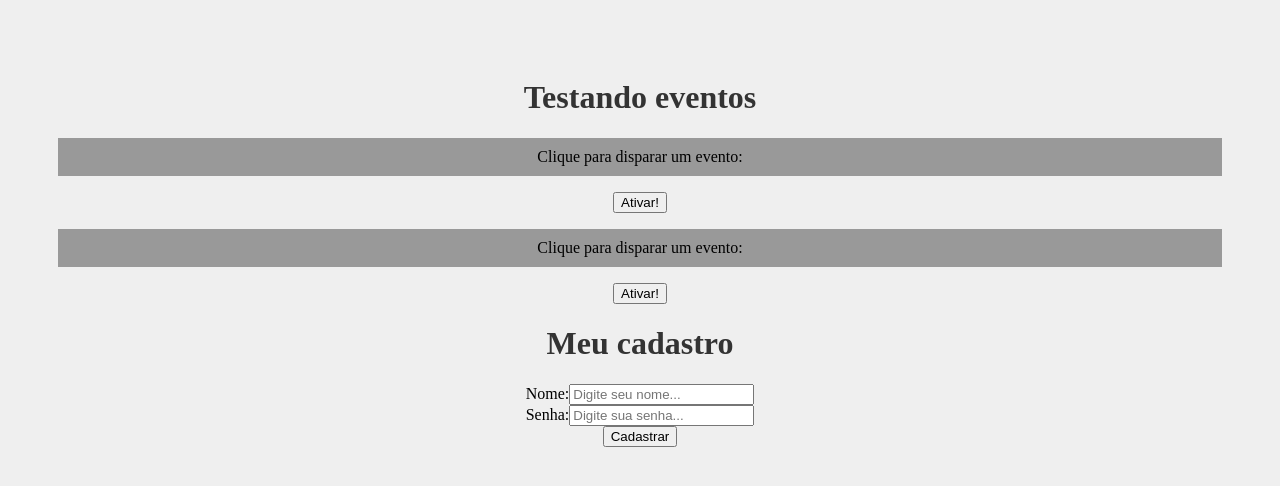
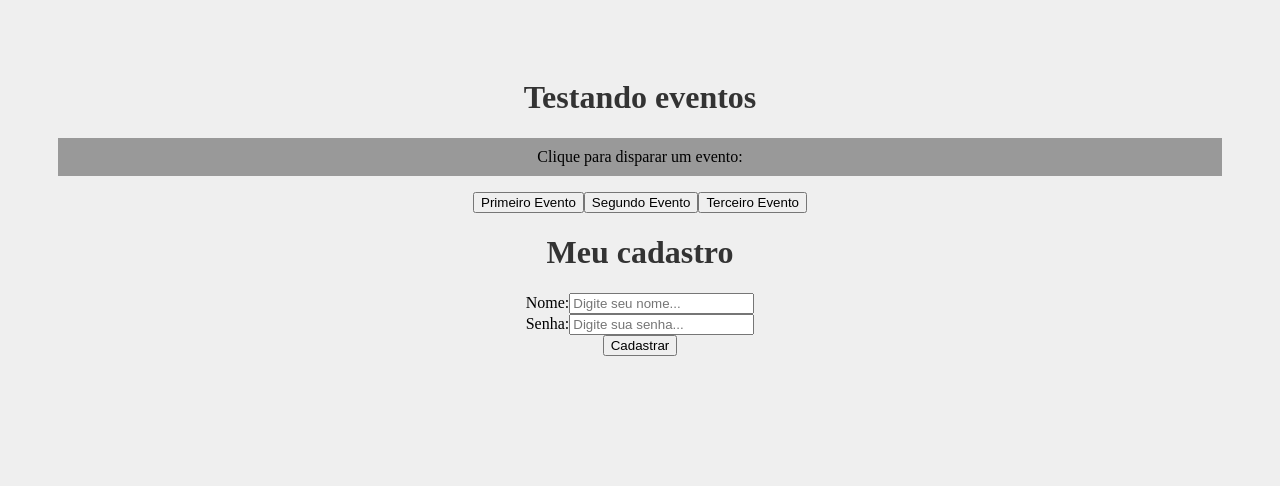
Before and after one commit to IsaiasSantanaDosSantos/curso-projeto-React, a React (Create React App) app: page / in a window 1280 px wide. Shown: the top 486 px of the page. Built offline with nearby package versions, Linux system fonts and the light colour scheme.

Commit message:
Aplicando métodos por props.

```diff
--- a/src/App.js
+++ b/src/App.js
@@ -7,8 +7,7 @@
   return (
     <div className="App">
       <h1>Testando eventos</h1>
-      <Evento numero="1" />
-      <Evento numero="2" />
+      <Evento />
       <Form />
     </div>
   );
--- a/src/components/Evento.js
+++ b/src/components/Evento.js
@@ -1,15 +1,25 @@
+import Button from './evento/Button'
 
-
-function Evento({numero}) {
+function Evento() {
 
     function meuEvento(){
-        alert(`Opa, fui ativado! ${numero}`)
+        alert(`Ativando primeiro evento!`)
+    }
+
+    function segundoEvento() {
+        alert(`Ativando o segundo evento!`)
+    }
+
+    function terceiroEvento() {
+        alert(`Ativando o terceiro evento!`)
     }
 
     return(
         <>
         <p>Clique para disparar um evento:</p>
-        <button onClick={meuEvento}>Ativar!</button>
+        <Button event={meuEvento} text="Primeiro Evento" />
+        <Button event={segundoEvento} text="Segundo Evento" />
+        <Button event={terceiroEvento} text="Terceiro Evento" />
         </>
     )
 }
--- a/src/components/Form.js
+++ b/src/components/Form.js
@@ -9,9 +9,8 @@
         } else {
             e.preventDefault()
             alert(`Usuário ${name} foi cadastrado com a senha ${password}`)
-            //alert(`Usuário ${nome.value} cadastrado com sucesso!`)
         }
-
+       alert(`Usuário ${nome.value} cadastrado com sucesso!`)
     }
 
     const [name, setName] = useState()
--- /dev/null
+++ b/src/components/evento/Button.js
@@ -0,0 +1,6 @@
+function Button(props){
+
+    return <button onClick={props.event} >{props.text}</button>
+}
+
+export default Button
```
